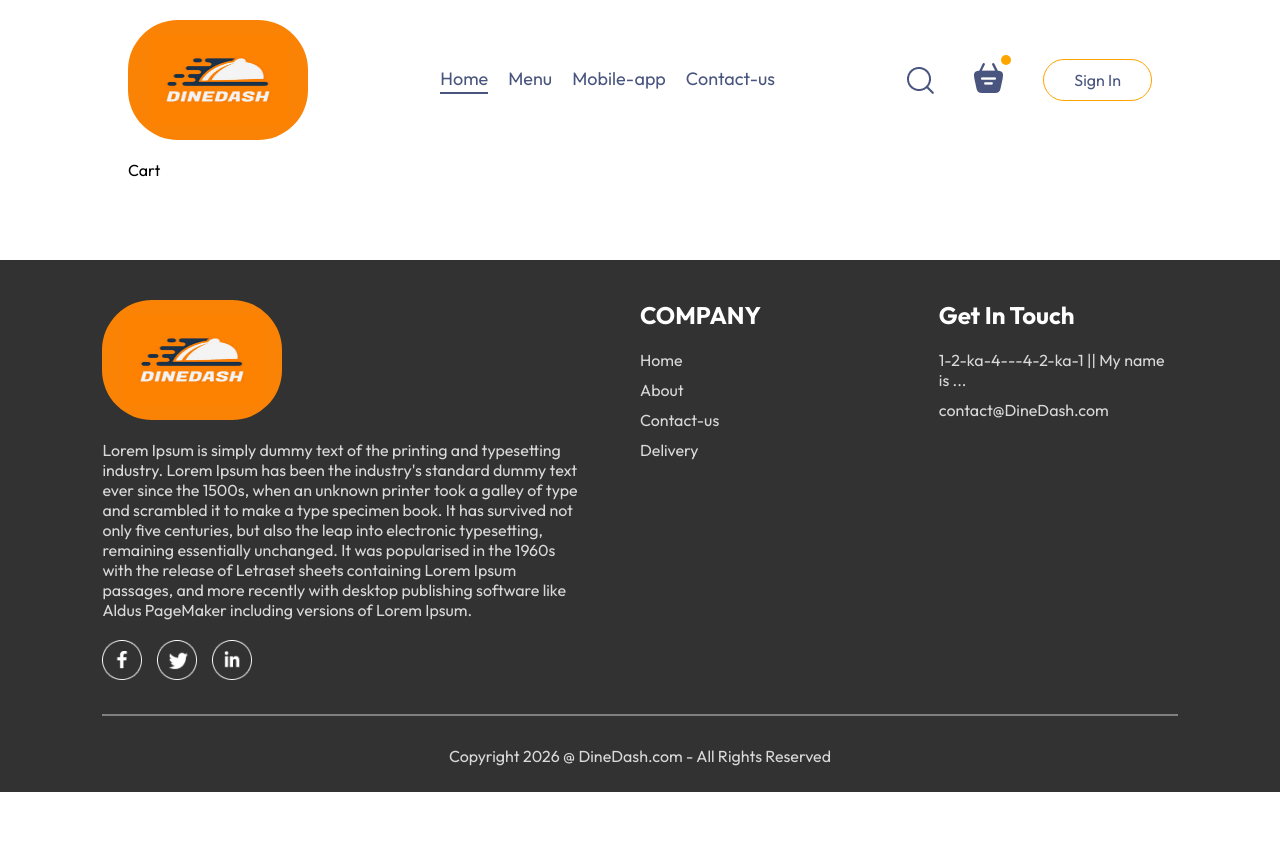
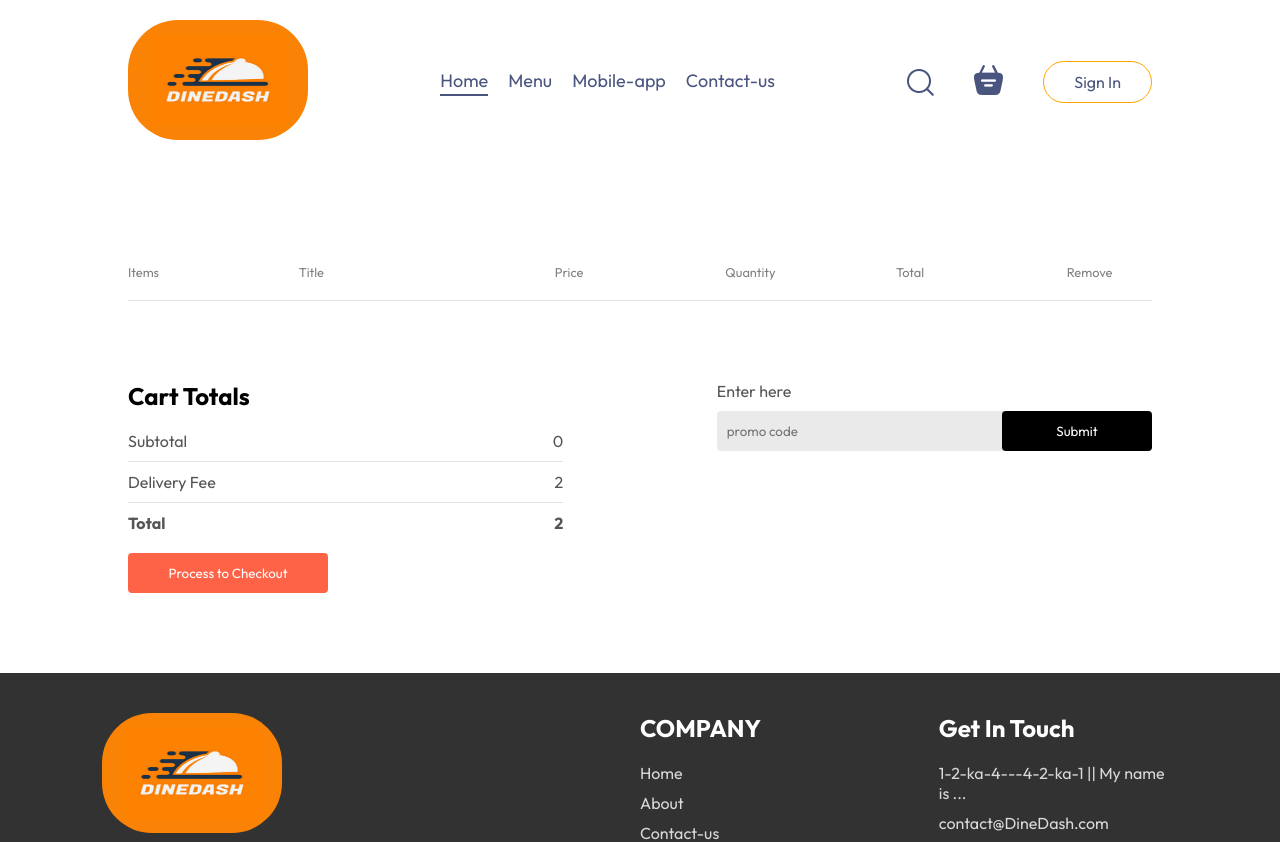
Before and after one commit to Hardik12244/DineDash, a React (Vite) app in the folder frontend/: page /cart in a window 1280 px wide. Shown: the top 842 px of the page. Before the commit the page ends 800 px from the top, so only its background shows below. Built offline with nearby package versions, Linux system fonts and the light colour scheme.

Commit message:
feat:add cart page

```diff
--- a/frontend/src/components/LoginPopup/LoginPopup.tsx
+++ b/frontend/src/components/LoginPopup/LoginPopup.tsx
@@ -5,7 +5,7 @@
     setShowLogin: React.Dispatch<React.SetStateAction<boolean>>;
 }
 
-function LoginPopup({ setShowLogin }: setShowLogin) {
+function LoginPopup({setShowLogin}: setShowLogin) {
     const [currState, setCurrState] = useState("Login");
     return (
         <div className='login-popup'>
@@ -26,9 +26,7 @@
                 </div>
                 {currState === "Login" ? <p>Create new account ? <span onClick={() => setCurrState("Sign up")}>Click here </span></p> : <p>Already have account ? <span onClick={() => setCurrState("Login")}>Click here </span></p>}
 
-
             </form>
-
 
         </div>
     )
--- a/frontend/src/components/navbar/Navbar.tsx
+++ b/frontend/src/components/navbar/Navbar.tsx
@@ -1,30 +1,34 @@
-import React, { useState } from 'react'
+import React, { useContext, useState } from 'react'
 import './navbar.css'
-import {assets} from '../../assets/assets'
+import { assets } from '../../assets/assets'
 import { Link } from 'react-router-dom';
+import { StoreContext } from '../../context/StoreContext';
+
 type setShowLogin = {
     setShowLogin: React.Dispatch<React.SetStateAction<boolean>>;
 }
-function Navbar({setShowLogin}: setShowLogin) {
+function Navbar({ setShowLogin }: setShowLogin) {
 
-    const [menu,setMenu] = useState("home");
-
+    const [menu, setMenu] = useState("home");
+    const context = useContext(StoreContext);
+    if (!context) return null;
+    const { totalCartValue } = context;
     return (
         <div className='navbar'>
-        <img className='logo' src={assets.logo} alt="" />
+            <Link to={'/'}><img className='logo' src={assets.logo} alt="" /></Link>
             <ul className='navbar-menu'>
-            <Link to={'/'} onClick={()=>setMenu("home")}className={menu==="home"?"active":""}>Home</Link>
-            <a href='#explore-menu' onClick={()=>setMenu("menu")}className={menu==="menu"?"active":""}>Menu</a>
-            <a href='#app-download' onClick={()=>setMenu("mobile-app")}className={menu==="mobile-app"?"active":""}>Mobile-app</a>
-            <a href='#footer' onClick={()=>setMenu("contact-us")}className={menu==="contact-us"?"active":""}>Contact-us</a>
+                <Link to={'/'} onClick={() => setMenu("home")} className={menu === "home" ? "active" : ""}>Home</Link>
+                <a href='#explore-menu' onClick={() => setMenu("menu")} className={menu === "menu" ? "active" : ""}>Menu</a>
+                <a href='#app-download' onClick={() => setMenu("mobile-app")} className={menu === "mobile-app" ? "active" : ""}>Mobile-app</a>
+                <a href='#footer' onClick={() => setMenu("contact-us")} className={menu === "contact-us" ? "active" : ""}>Contact-us</a>
             </ul>
             <div className='navbar-right'>
                 <img src={assets.search_icon} alt="" />
                 <div className='navbar-basket-icon'>
-                <img src={assets.basket_icon} alt="" />
-                <div className='dot'></div>
+                    <Link to={'/cart'}> <img src={assets.basket_icon} alt="" /></Link>
+                    <div className={totalCartValue()===0?"":"dot"}></div>
                 </div>
-            <button onClick={()=>setShowLogin(true)}>Sign In </button>
+                <button onClick={() => setShowLogin(true)}>Sign In </button>
             </div>
         </div>
     )
--- a/frontend/src/context/StoreContext.tsx
+++ b/frontend/src/context/StoreContext.tsx
@@ -3,18 +3,19 @@
 
 type StoreContextType = {
     food_list: FoodItemType[];
-    cartItems:CartItemsType;
-    setCartItems:React.Dispatch<React.SetStateAction<CartItemsType>>;
+    cartItems: CartItemsType;
+    setCartItems: React.Dispatch<React.SetStateAction<CartItemsType>>;
     addToCart: (itemId: string) => void;
     removeFromCart: (itemId: string) => void;
+    totalCartValue:()=>number
 }
 
 type StoreContextProviderProps = {
     children: ReactNode;
 }
 
-type CartItemsType={
-    [key:string]:number;
+type CartItemsType = {
+    [key: string]: number;
 }
 
 export const StoreContext = createContext<StoreContextType | null>(null);
@@ -37,9 +38,19 @@
     const removeFromCart = (itemId: string) => {
         setCartItems((prev) => ({ ...prev, [itemId]: prev[itemId] - 1 }))
     }
-    useEffect(() => {
 
-    }, [cartItems])
+    const totalCartValue = () => {
+        let total = 0;
+        for (const item in cartItems) {
+            if (cartItems[item] > 0) {
+                let iteminfo = food_list.find((e) => e._id === item)
+                if (iteminfo) {
+                    total += iteminfo.price * cartItems[item];
+                }
+            }
+        }
+        return total;
+    }
 
     const contextValue: StoreContextType = {
         food_list,
@@ -47,6 +58,7 @@
         setCartItems,
         addToCart,
         removeFromCart,
+        totalCartValue,
     }
 
     return (
--- /dev/null
+++ b/frontend/src/pages/Cart/Cart.css
@@ -0,0 +1,96 @@
+
+.cart{
+    margin-top: 100px;
+}
+.cart-items-title{
+    display: grid;
+    grid-template-columns: 1fr 1.5fr 1fr 1fr 1fr 0.5fr;
+    align-items: center;
+    color: grey;
+    font-size: max(1vw,12px);
+
+}
+.cart-items-item{
+    margin: 10px 0px;
+    color: black;
+
+}
+.cart-items-item img{
+    width: 50px;
+
+}
+.cart hr{
+    height: 1px;
+    background-color: #e2e2e2;
+    border: none;
+}
+.cart-items-item .cross{
+    cursor: pointer;
+}
+.cart-bottom{
+    margin-top: 80px;
+    display: flex;
+    justify-content: space-between;
+    gap: max(12vw,20px);
+}
+.cart-total{
+    flex: 1;
+    display: flex;
+    flex-direction: column;
+    gap: 20px;
+}
+.cart-total-details{
+    display: flex;
+    justify-content: space-between;
+    color: #555;
+}
+.cart-total hr{
+    margin: 10px 0px;
+
+}
+.cart-total button{
+    border: none;
+    color: white;
+    background-color: tomato;
+    width: max(15vw,200px);
+    padding: 12px 0px;
+    border-radius: 4px;
+    cursor: pointer;
+}
+.cart-promocode {
+    flex: 1;
+}
+.cart-promocode p{
+    color: #555;
+
+}
+.cart-promocode-input{
+    margin-top: 10px;
+    display: flex;
+    justify-content: space-between;
+    align-items: center;
+    background-color: #eaeaea;
+    border-radius: 4px;
+}
+.cart-promocode-input input{
+    background: transparent;
+    border: none;
+    outline: none;
+    padding-left: 10px;
+}
+.cart-promocode-input button{
+    width: max(10vw,150px);
+    padding: 12px 5px;
+    background-color: black;
+    border: none;
+    color: white;
+    border-radius: 4px;
+}
+@media (max-width:750px) {
+    .cart-bottom{
+        flex-direction: column-reverse;
+    }
+    .cart-promocode{
+        justify-content: start;
+    }
+}
--- a/frontend/src/pages/Cart/Cart.tsx
+++ b/frontend/src/pages/Cart/Cart.tsx
@@ -1,8 +1,73 @@
-import React from 'react'
+import React, { useContext } from 'react'
+import { StoreContext } from '../../context/StoreContext'
+import  './Cart.css'
 
 function Cart() {
+  const context = useContext(StoreContext);
+  if (!context) return null;
+  const { food_list, removeFromCart, cartItems,totalCartValue } = context;
+
   return (
-    <div>Cart</div>
+    <div className='cart'>
+      <div className="cart-items">
+        <div className="cart-items-title">
+          <p>Items</p>
+          <p>Title</p>
+          <p>Price</p>
+          <p>Quantity</p>
+          <p>Total</p>
+          <p>Remove</p>
+        </div>
+        <br />
+        <hr />
+        {food_list.map((item, index) => {
+          if (cartItems[item._id] > 0) {
+            return <div>
+              <div className='cart-items-title cart-items-item'>
+                <img src={item.image} alt="" />
+                <p>{item.name}</p>
+                <p>{item.price}</p>
+                <p>{cartItems[item._id]}</p>
+                <p>${item.price * cartItems[item._id]}</p>
+                <p onClick={()=>removeFromCart(item._id)} className='cross'>X</p>
+              </div>
+              <hr />
+            </div>
+          }
+        })}
+      </div>
+        <div className="cart-bottom">
+          <div className="cart-total">
+            <h2>Cart Totals</h2>
+            <div>
+              <div className="cart-total-details">
+                <p>Subtotal</p>
+                <p>{totalCartValue()}</p>
+              </div>
+              <hr />
+              <div className="cart-total-details">
+                <p>Delivery Fee</p>
+                <p>{2}</p>
+              </div>
+              <hr />
+              <div className="cart-total-details">
+                <b>Total</b>
+                <b>{totalCartValue()+2}</b>
+              </div>
+            </div>
+            <button>Process to Checkout</button>
+          </div>
+          <div className="cart-promocode">
+            <div>
+              <p>Enter here </p>
+              <div className="cart-promocode-input">
+                <input type="text" placeholder='promo code' />
+                <button>Submit</button>
+              </div>
+            </div>
+          </div>
+        </div>
+    </div>
   )
 }
 
```
Lines whose indentation alone changed are shown as unchanged.
